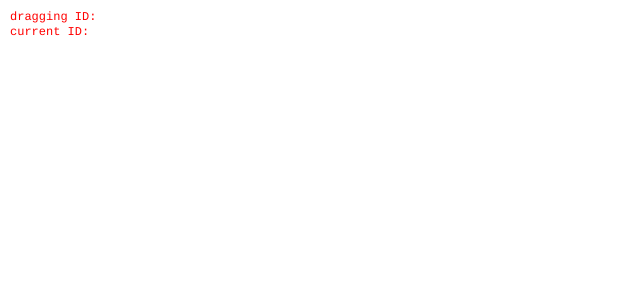
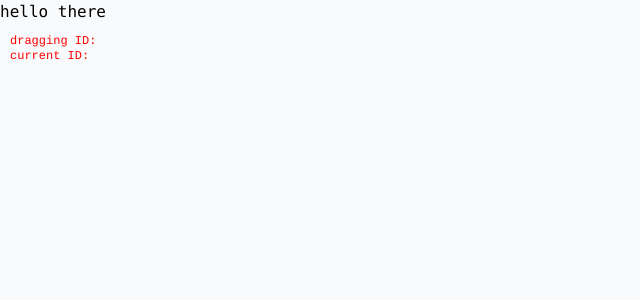
Before and after one commit to riley-paul/digitize-plot, a React (Vite) app: page / in a window 1280 px wide. Shown: the top 300 px of the page, without its empty margins (0-640 px from the left). Built offline with nearby package versions, Linux system fonts and the light colour scheme.

Commit message:
start building out interface

```diff
--- a/src/App.tsx
+++ b/src/App.tsx
@@ -4,9 +4,12 @@ function App() {
   const canvasProps = useCanvas();
 
   return (
-    <main className="w-full h-screen">
-      <canvas {...canvasProps} className="w-full h-full"/>
-    </main>
+    <div className="w-full h-screen flex">
+      <aside className="w-80 bg-white shadow">hello there</aside>
+      <main>
+        <canvas {...canvasProps} className="w-full h-full" />
+      </main>
+    </div>
   );
 }
 
--- a/src/geometry/Point.ts
+++ b/src/geometry/Point.ts
@@ -61,6 +61,9 @@ export default class Point {
           ctx.fillText(this.label, this.x, this.y - textOffset);
           break;
       }
+
+      ctx.textAlign = "start";
+      ctx.textBaseline = "alphabetic";
     }
   }
 
--- a/src/hooks/useCanvas.ts
+++ b/src/hooks/useCanvas/index.ts
@@ -74,6 +74,8 @@ export default function useCanvas() {
     const handleResize = () => {
       const canvas = canvasRef.current;
       if (!canvas) return;
+      canvas.style.width = "100%";
+      canvas.style.height = "100%";
       canvas.width = canvas.offsetWidth;
       canvas.height = canvas.offsetHeight;
     };
--- a/src/hooks/usePoints.ts
+++ b/src/hooks/useCanvas/usePoints.ts
@@ -5,8 +5,8 @@ import {
   useRef,
   useState,
 } from "react";
-import Point from "../geometry/Point";
-import { QuadTree, createQuadTree } from "../geometry/QuadTree";
+import Point from "../../geometry/Point";
+import { QuadTree, createQuadTree } from "../../geometry/QuadTree";
 import use2dContext from "./use2dContext";
 
 export default function usePoints(canvasRef: RefObject<HTMLCanvasElement>) {
--- a/src/index.css
+++ b/src/index.css
@@ -1,3 +1,8 @@
 @tailwind base;
 @tailwind components;
 @tailwind utilities;
+
+html,
+body {
+  @apply bg-gray-50 font-mono;
+}
```
Also changed, not shown: src/hooks/useCanvas/use2dContext.ts (renamed from src/hooks/use2dContext.ts), src/hooks/useCanvas/usePanZoom.ts (renamed from src/hooks/usePanZoom.ts).
